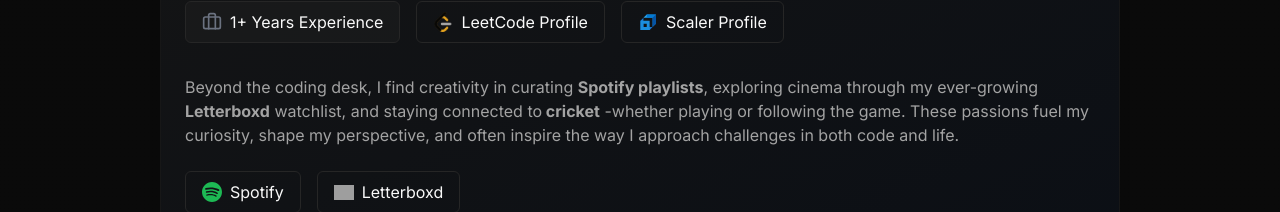
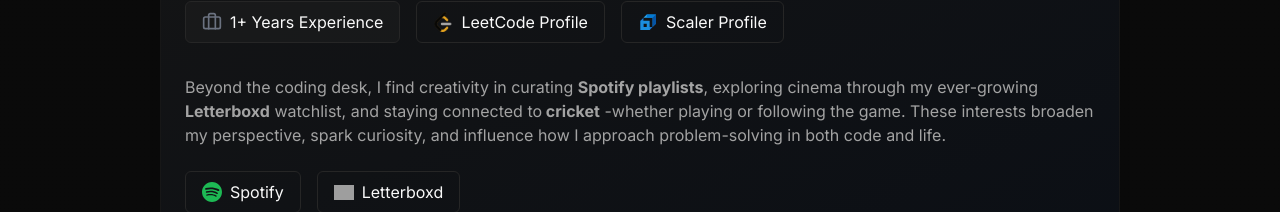
Before and after one commit to pranjal-pathak/Portfolio, a Next.js app: page / in a window 1280 px wide. Shown: the part 548-760 px from the top of the page. Built offline with nearby package versions, Linux system fonts and the light colour scheme; grey boxes are pictures that could not be loaded.

Commit message:
changes in about me

```diff
--- a/app/page.tsx
+++ b/app/page.tsx
@@ -401,9 +401,9 @@ export default function Home() {
                     Beyond the coding desk, I find creativity in curating{' '}
                     <strong>Spotify playlists</strong>, exploring cinema through my ever-growing{' '}
                     <strong>Letterboxd</strong> watchlist, and staying connected to
-                    <strong> cricket</strong> -whether playing or following the game. These passions
-                    fuel my curiosity, shape my perspective, and often inspire the way I approach
-                    challenges in both code and life.
+                    <strong> cricket</strong> -whether playing or following the game. These
+                    interests broaden my perspective, spark curiosity, and influence how I approach
+                    problem-solving in both code and life.
                   </p>
                   {/* Personal Interest Links - Matching style with professional badges */}
                   <div className="flex flex-wrap gap-4 items-center">
```
